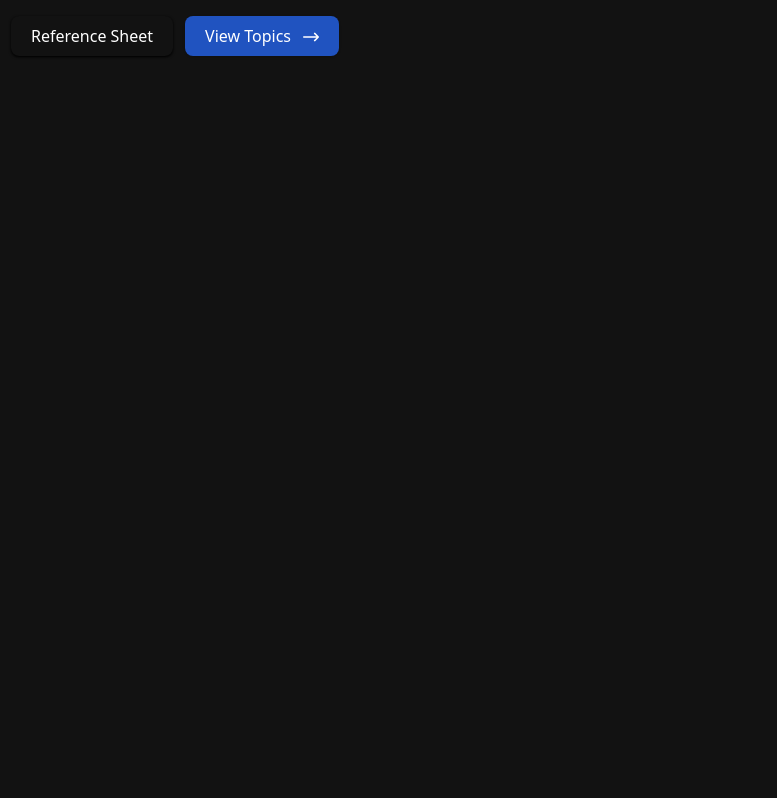
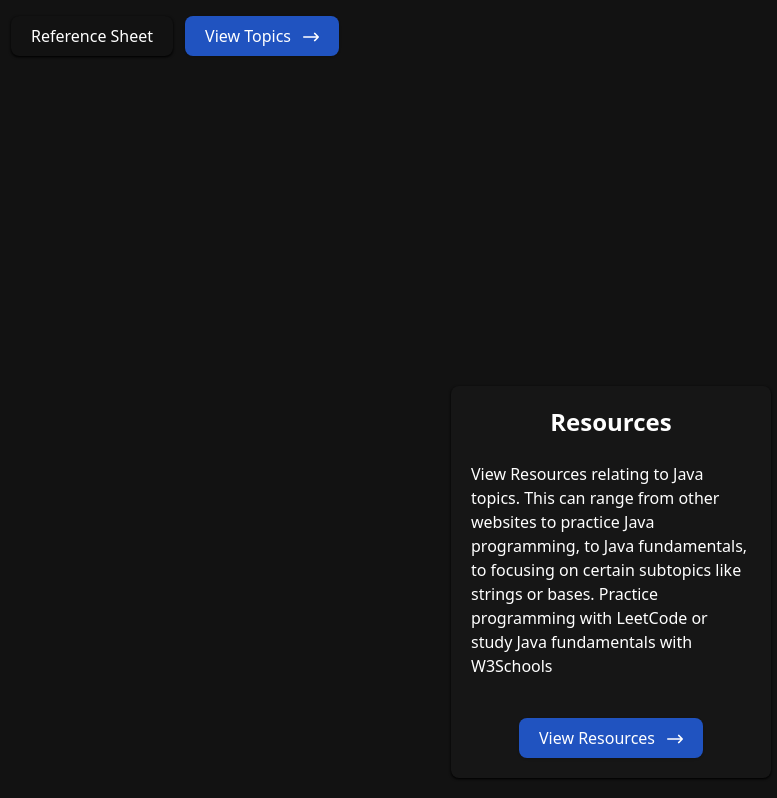
Before and after one commit to Villy-P/UIL-CS-Toolkit, a SvelteKit app: page / in a window 1280 px wide. Shown: the part 434-1232 px from the top of the page, without its empty margins (29-806 px from the left). Before the commit the page ends 800 px from the top, so only its background shows below. Built offline with nearby package versions, Linux system fonts and the light colour scheme.

Commit message:
feat: add className prop to Button component and introduce Resources section on homepage

```diff
--- a/src/components/Button.svelte
+++ b/src/components/Button.svelte
@@ -1,12 +1,13 @@
 <script lang="ts">
-    let { text, href, arrow = false }: {
+    let { text, href, arrow = false, className = "" }: {
         text: string;
         href: string;
         arrow?: boolean;
+        className?: string;
     } = $props();
 </script>
 
-<a class="bg-[#2053c0] text-white px-5 py-2 rounded-lg hover:bg-[#1a56db] w-fit shadow flex items-center gap-1" {href}>
+<a class="bg-[#2053c0] text-white px-5 py-2 rounded-lg hover:bg-[#1a56db] w-fit shadow flex items-center gap-1 {className}" {href}>
     {text}
     {#if arrow}
         <img src="/icons/right-arrow.svg" class="w-4 h-4 ml-2 mt-0.5" alt="Right Arrow"/>
--- a/src/routes/+page.svelte
+++ b/src/routes/+page.svelte
@@ -13,3 +13,10 @@
         </div>
     </div>
 </div>
+<div class="w-full flex items-center justify-center flex-wrap">
+    <div class="w-80 h-fit shadow shadow-black p-5 m-5 rounded-lg bg-[#161616] hover:bg-[#1c1c1c]">
+        <h2 class="text-2xl font-bold text-center pb-6">Resources</h2>
+        <p>View Resources relating to Java topics. This can range from other websites to practice Java programming, to Java fundamentals, to focusing on certain subtopics like strings or bases. Practice programming with LeetCode or study Java fundamentals with W3Schools</p>
+        <Button text="View Resources" href="/resources" arrow className="m-auto mt-10"/>
+    </div>
+</div>
```
